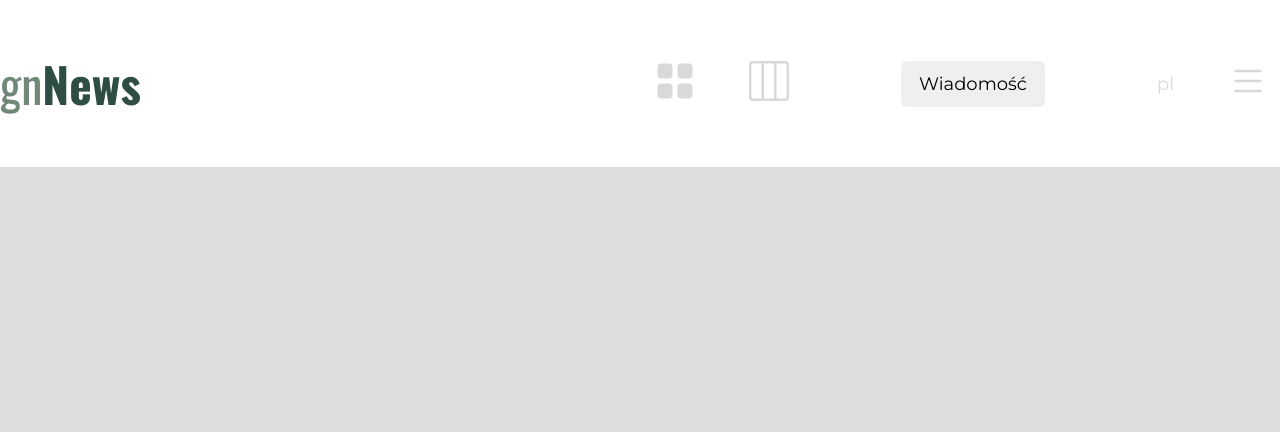
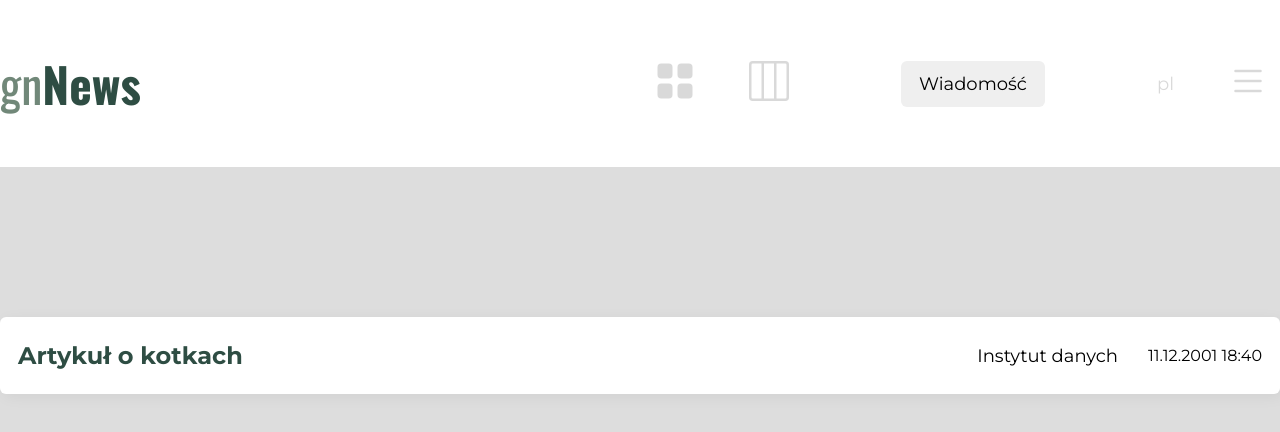
Before and after one commit to zzlobinska/gnNews-frontend, a React (Vite) app: page / in a window 1280 px wide. Shown: the top 432 px of the page. Built offline with nearby package versions, Linux system fonts and the light colour scheme.

Commit message:
articles component

```diff
--- /dev/null
+++ b/src/features/ArticlesList/ArticlesList.module.scss
@@ -0,0 +1,35 @@
+@use 'src/styles' as *;
+
+.content {
+  padding: 150px calc(50% - 700px);
+}
+
+.article {
+  background-color: white;
+  padding: 24px 18px;
+  display: flex;
+  justify-content: space-between;
+  align-items: center;
+  border-radius: 6px;
+  cursor: pointer;
+  box-shadow: 3px 3px 15px 0 rgba(0, 0, 0, 0.05);
+  transition: box-shadow background-color 0.3s;
+  &:hover {
+    box-shadow: 3px 3px 15px 0 rgba(0, 0, 0, 0.15);
+    background-color: darken(white, 0.75%);
+  }
+}
+
+.title {
+  color: $dark-green;
+}
+
+.description {
+  display: flex;
+  gap: 30px;
+  align-items: center;
+}
+
+.source {
+  font-size: 18px;
+}
--- /dev/null
+++ b/src/features/ArticlesList/components/Article.tsx
@@ -0,0 +1,15 @@
+import style from '../ArticlesList.module.scss';
+
+const Article = () => {
+  return (
+    <article className={style.article}>
+      <h2 className={style.title}>Artykuł o kotkach</h2>
+      <div className={style.description}>
+        <p className={style.source}>Instytut danych</p>
+        <p className={style.date}>11.12.2001 18:40</p>
+      </div>
+    </article>
+  );
+};
+
+export default Article;
--- a/src/features/ArticlesList/index.tsx
+++ b/src/features/ArticlesList/index.tsx
@@ -1,5 +1,13 @@
+import Article from './components/Article';
+
+import style from './ArticlesList.module.scss';
+
 const ArticlesList = () => {
-  return <div></div>;
+  return (
+    <div className={style.content}>
+      <Article />
+    </div>
+  );
 };
 
 export default ArticlesList;
```
